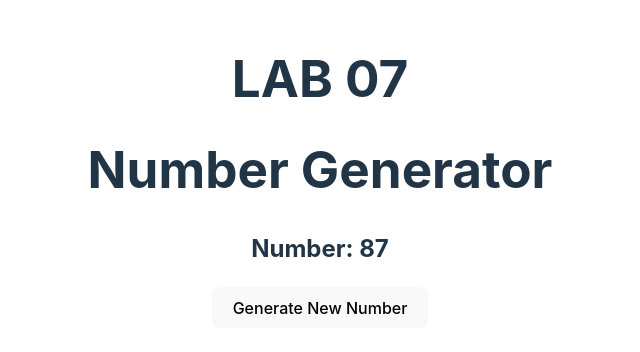
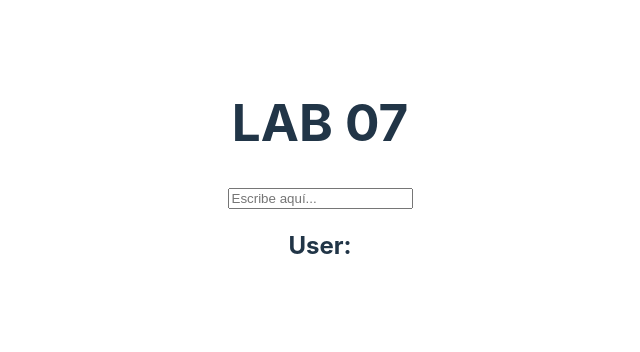
Before and after one commit to Cami2313/LAB-07, a React (Vite) app: page / in a window 1280 px wide. Shown: the part 228-580 px from the top of the page, without its empty margins (320-960 px from the left). Built offline with nearby package versions, Linux system fonts and the light colour scheme.

Commit message:
feature(common): added question-5

```diff
--- a/src/App.jsx
+++ b/src/App.jsx
@@ -1,5 +1,6 @@
 import './App.css'
 import { Button } from './components/Button'
+import { CompWithProps } from './components/CompWithProps';
 import { RandomComponent } from './components/RandomComponent';
 
 function App() {
@@ -7,8 +8,7 @@ function App() {
   return (
     <>
       <h1>LAB 07</h1>
-      <h1>Number Generator</h1>
-      <RandomComponent/>
+      <CompWithProps/>
     </>
   );
 }
--- /dev/null
+++ b/src/components/CompWithProps.jsx
@@ -0,0 +1,24 @@
+import React, { useState } from 'react';
+
+export const CompWithProps = () => {
+
+    const [inputText, setInputText] = useState('');
+
+    function handleInputChange(event) {
+        setInputText(event.target.value);
+    }
+
+    return (
+        <>
+            <input
+                type = "text"
+                value = {inputText}
+                onChange = {handleInputChange}
+                placeholder = "Escribe aquí..."
+            />
+            <div>
+                <h2>User: {inputText}</h2>
+            </div>
+        </>
+    );
+}
```
